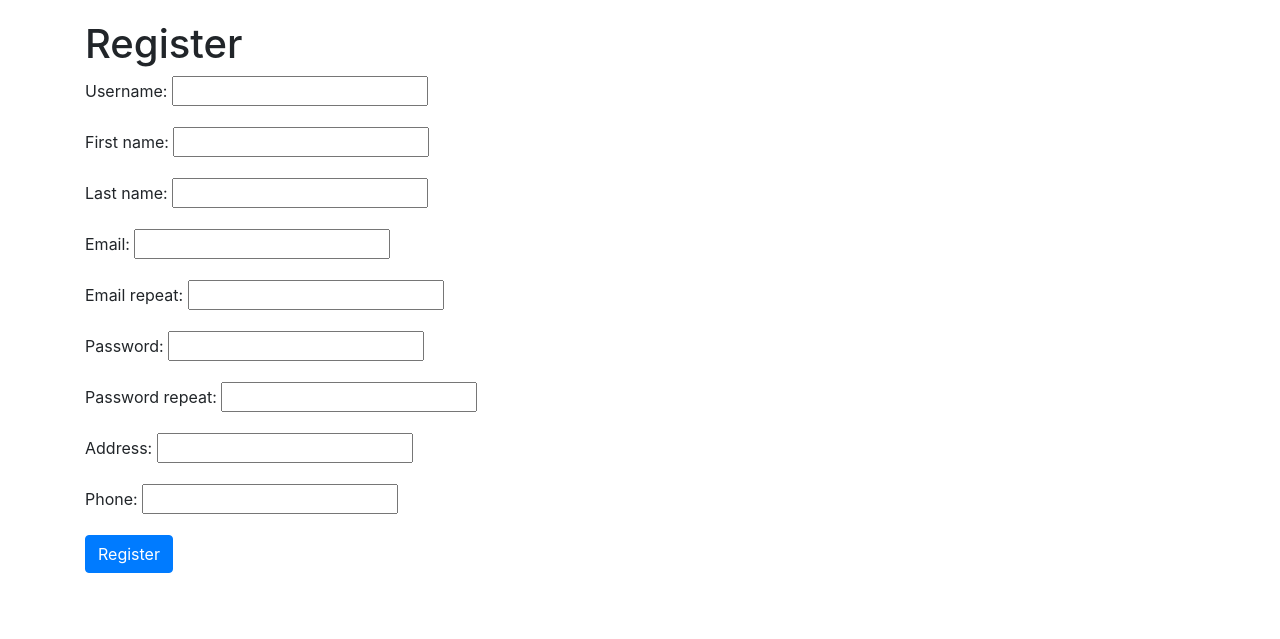
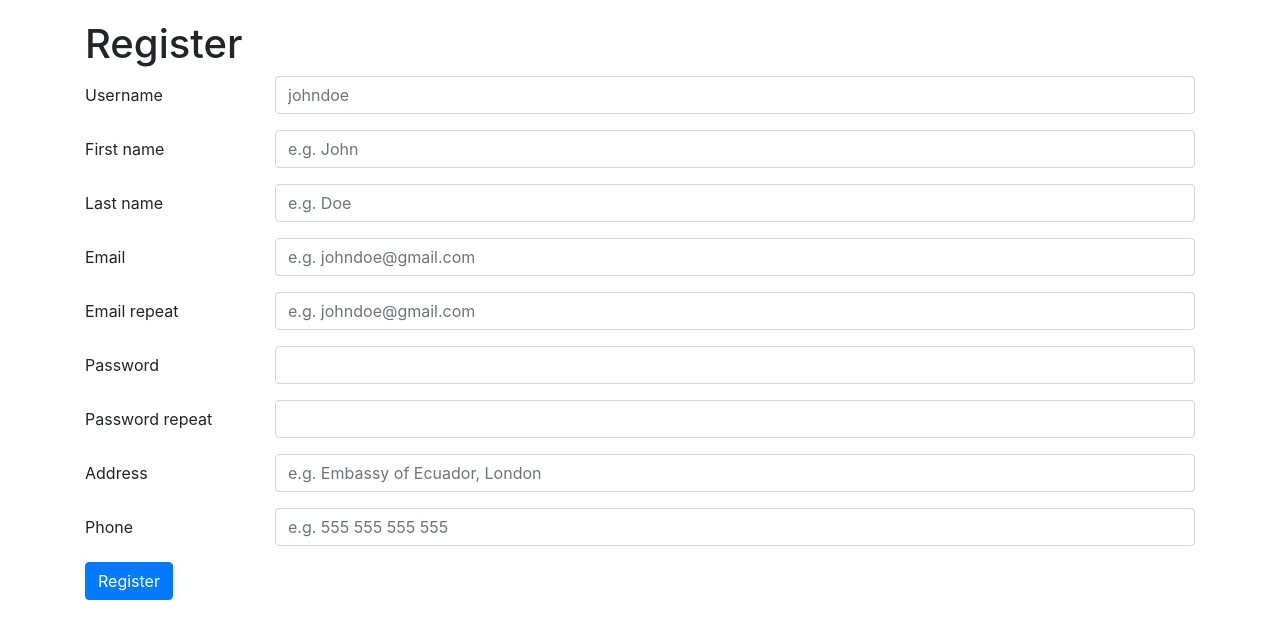
Before and after one commit to luciaeveberger/info_security, a Django app: page /register/ in a window 1280 px wide. Shown: the part 56-695 px from the top of the page. Run offline with Django 3.2, Linux system fonts and the light colour scheme; some libraries are stand-ins or nearby versions.

Commit message:
prettified registration page, as well as some back-end side for it

```diff
--- a/secretsapp/secretsmodules/forms.py
+++ b/secretsapp/secretsmodules/forms.py
@@ -2,15 +2,48 @@ from django import forms
 from django.core import validators
 
 class UserForm(forms.Form):
-    username = forms.CharField()
-    first_name = forms.CharField()
-    last_name = forms.CharField()
-    email = forms.EmailField()
-    email_repeat = forms.EmailField()
-    password = forms.CharField(widget = forms.PasswordInput)
-    password_repeat = forms.CharField(widget = forms.PasswordInput)
-    address = forms.CharField(max_length = 264, required = False)
-    phone = forms.CharField(max_length = 20, required = False)
+    username = forms.CharField(widget = forms.TextInput(
+        attrs = {
+            'class' : 'form-control',
+            'placeholder' : 'johndoe',
+        })
+    )
+    first_name = forms.CharField(widget = forms.TextInput(
+        attrs = {
+            'class' : 'form-control',
+            'placeholder' : 'e.g. John',
+        }))
+    last_name = forms.CharField(widget = forms.TextInput(
+        attrs = {
+            'class' : 'form-control',
+            'placeholder' : 'e.g. Doe',
+        }))
+    email = forms.EmailField(widget = forms.EmailInput(
+        attrs = {
+            'class' : 'form-control',
+            'placeholder' : 'e.g. johndoe@gmail.com',
+        }))
+    email_repeat = forms.EmailField(widget = forms.EmailInput(
+        attrs = {
+            'class' : 'form-control',
+            'placeholder' : 'e.g. johndoe@gmail.com',
+        }))
+    password = forms.CharField(widget = forms.PasswordInput(attrs = {
+        'class' : 'form-control',
+    }))
+    password_repeat = forms.CharField(widget = forms.PasswordInput(attrs = {
+        'class' : 'form-control',
+    }))
+    address = forms.CharField(max_length = 264, required = False, widget = forms.TextInput(
+        attrs = {
+            'class' : 'form-control',
+            'placeholder' : 'e.g. Embassy of Ecuador, London',
+        }))
+    phone = forms.CharField(max_length = 20, required = False, widget = forms.TextInput(
+        attrs = {
+            'class' : 'form-control',
+            'placeholder' : 'e.g. 555 555 555 555',
+        }))
     botcatcher = forms.CharField(required = False, widget = forms.HiddenInput)  #this is to catch bots: hidden field, so actual user won't fill it, bot will
 
     def clean(self):
--- a/secretsapp/secretsmodules/views.py
+++ b/secretsapp/secretsmodules/views.py
@@ -120,7 +120,7 @@ class RegisterForm(TemplateView):
             except Exception as e:
                 form.add_error(field = None, error = "Unspecified Integrity error, try again later" )
                 return render(request, 'secretsmodules/register.html', context={'form': form})
-            profile = UserProfile(user = user, address = data['address'], phone = data['phone'])
+            profile = UserProfile(user = user, address = data['address'], phone = data['phone'], balance = 0)
             profile.save()
 
             login(request=request,user=user)
--- a/secretsapp/static/css/styles.css
+++ b/secretsapp/static/css/styles.css
@@ -20,3 +20,15 @@ body{
   position: absolute;
   bottom: 0px;
 }
+.errorlist{
+  color: #a94442;
+}
+.errorlist.nonfield{
+  color: #a94442;
+  background-color: #f2dede;
+  border-color: #ebccd1;
+  padding: 15px;
+  margin-bottom: 20px;
+  border: 1px solid transparent;
+  border-radius: 4px;
+}
--- a/secretsapp/templates/secretsmodules/register.html
+++ b/secretsapp/templates/secretsmodules/register.html
@@ -2,7 +2,24 @@
   {% block content %}
         <h1>Register</h1>
         <form class="" action="" method="post">
-            {{form.as_p}}
+          {{form.non_field_errors}}
+            {# {{form.as_p}} #}
+            {% for field in form %}
+
+            {% if field.name == "botcatcher" %}
+                  {{ field }}
+            {% else %}
+            <div class="form-group row">
+
+                <label class="col-sm-2 col-form-label" for="{{ field.name }}">{{ field.label }}</label>
+                <div class="col-sm-10">
+                    {{ field }}
+                    {{ field.errors}}
+                </div>
+            </div>
+            {% endif %}
+
+              {% endfor %}
             {% csrf_token %}
             <input type="submit" class="btn btn-primary" value="Register">
         </form>
```
Also changed, not shown: secretsapp/db.sqlite3.
